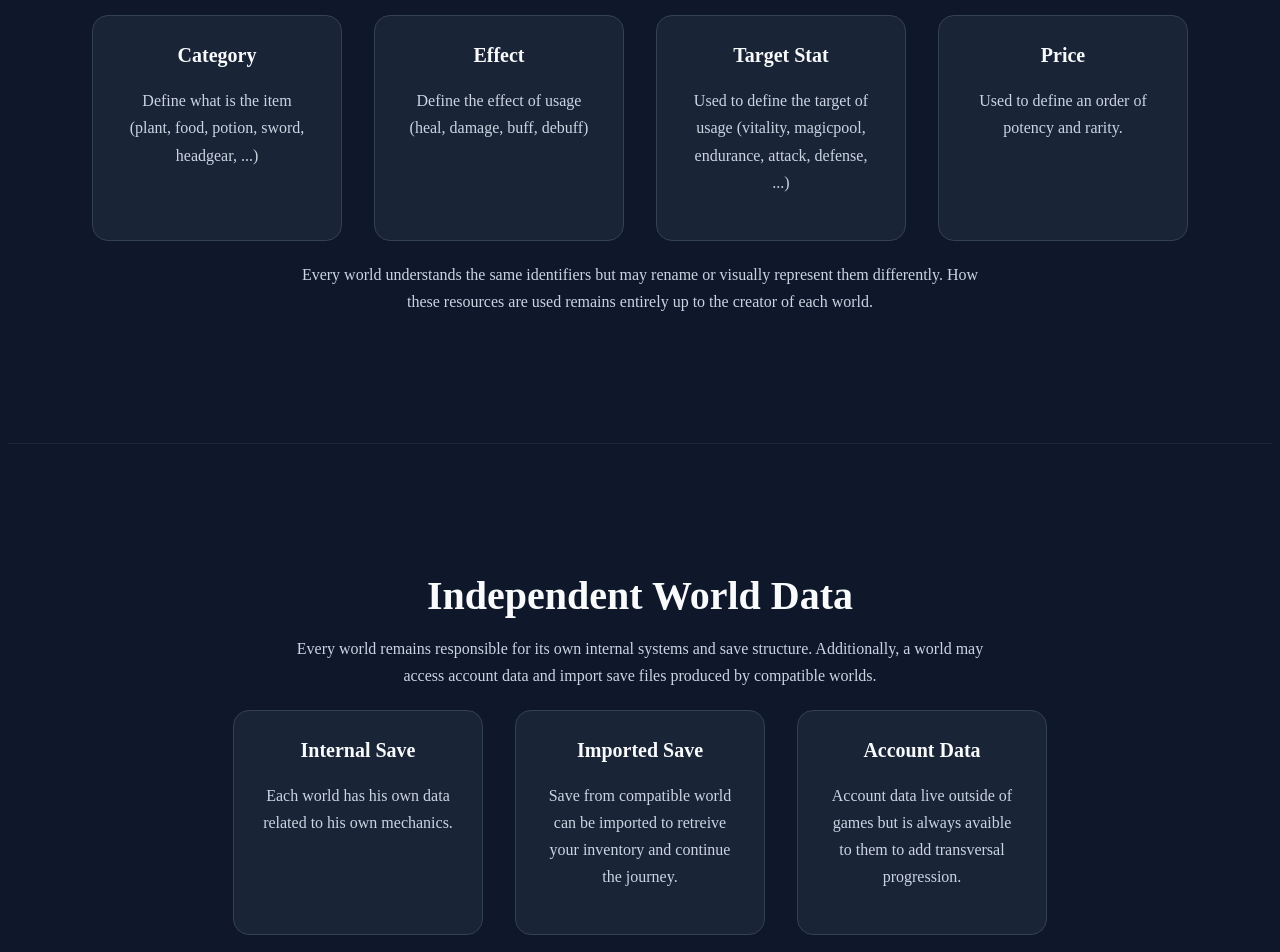
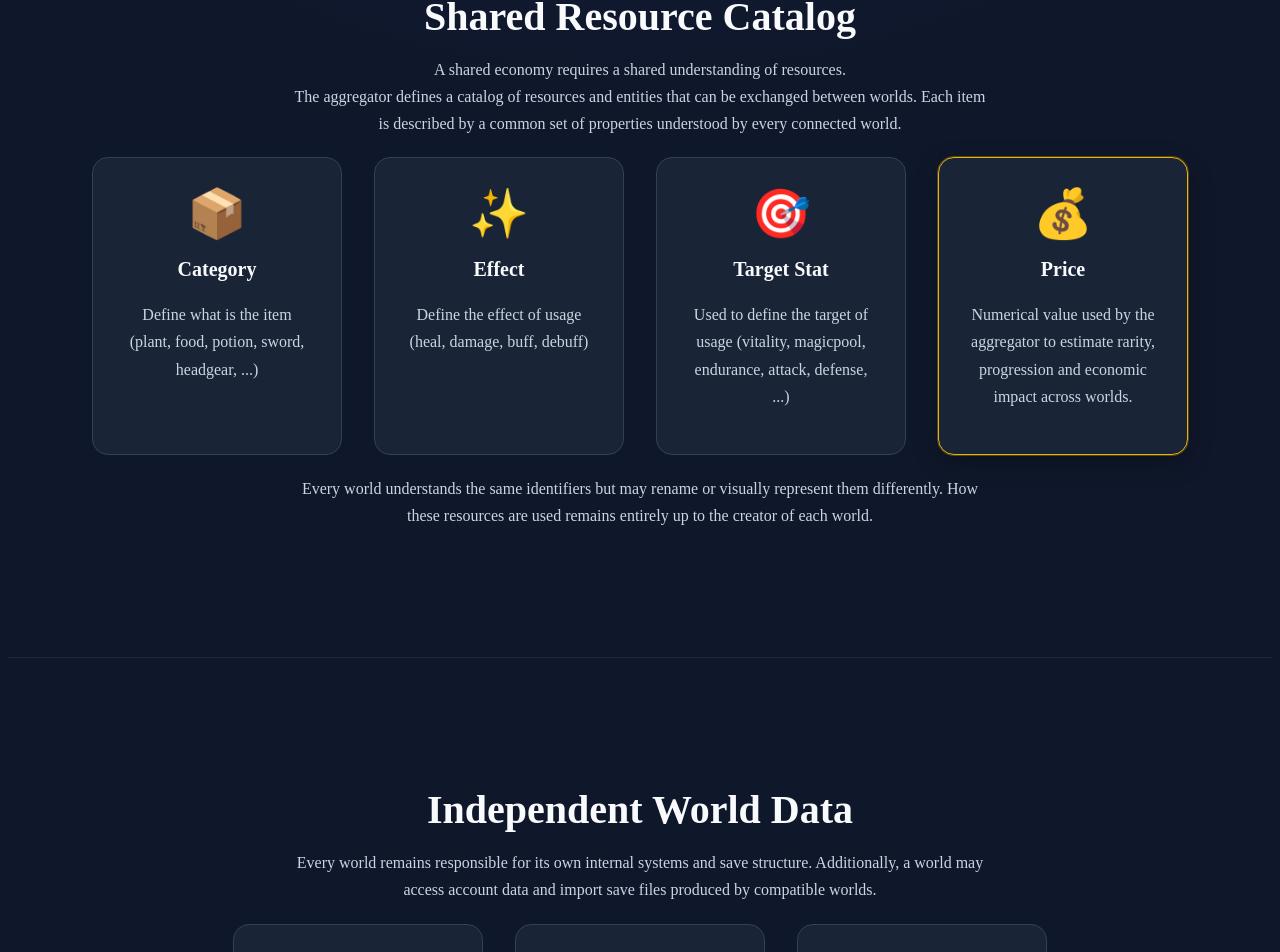
Before and after one commit to crowlas/our-connected-worlds, a React (Vite) app in the folder website/: page /technical in a window 1280 px wide. Shown: the part 854-1806 px from the top of the page. Built offline with nearby package versions, Linux system fonts and the light colour scheme; a web font is replaced by a local one.

Commit message:
card higlight

```diff
--- a/website/src/components/common/Card.tsx
+++ b/website/src/components/common/Card.tsx
@@ -1,4 +1,5 @@
 type Props = {
+  highlighted?: boolean;
   title: string;
   description: string;
 
@@ -8,6 +9,7 @@ type Props = {
 };
 
 export default function Card({
+  highlighted,
   title,
   description,
   icon,
@@ -16,7 +18,7 @@ export default function Card({
   const TitleTag = titleLevel === 3 ? "h3" : "h4";
 
   return (
-    <div className="card">
+    <div className={highlighted ? "card card-highlighted" : "card"}>
       <div className="text-center">
         {icon && <div className="card-icon">{icon}</div>}
 
--- a/website/src/index.css
+++ b/website/src/index.css
@@ -243,3 +243,11 @@ p {
 .top-nav-links a.active {
   color: #60a5fa;
 }
+
+.card-highlighted {
+  border-color: #eab308;
+
+  box-shadow:
+    0 0 0 1px rgba(234, 179, 8, 0.3),
+    0 8px 24px rgba(0, 0, 0, 0.25);
+}
--- a/website/src/pages/TechnologyPage.tsx
+++ b/website/src/pages/TechnologyPage.tsx
@@ -32,6 +32,8 @@ function HeroSection() {
             worlds to exchange information while remaining completely
             autonomous.
           </p>
+
+          <div className="travel-portal">📚</div>
         </div>
       </PageContainer>
     </Section>
@@ -56,23 +58,28 @@ function ResourceCatalogSection() {
 
           <div className="card-row">
             <Card
+              icon="📦"
               title="Category"
               description="Define what is the item (plant, food, potion, sword, headgear, ...)"
             />
 
             <Card
+              icon="✨"
               title="Effect"
               description="Define the effect of usage (heal, damage, buff, debuff)"
             />
 
             <Card
+              icon="🎯"
               title="Target Stat"
               description="Used to define the target of usage (vitality, magicpool, endurance, attack, defense, ...)"
             />
 
             <Card
+              highlighted
+              icon="💰"
               title="Price"
-              description="Used to define an order of potency and rarity."
+              description="Numerical value used by the aggregator to estimate rarity, progression and economic impact across worlds."
             />
           </div>
 
@@ -102,16 +109,19 @@ function WorldDataSection() {
 
           <div className="card-row">
             <Card
+              icon="💾"
               title="Internal Save"
               description="Each world has his own data related to his own mechanics."
             />
 
             <Card
+              icon="🔄"
               title="Imported Save"
               description="Save from compatible world can be imported to retreive your inventory and continue the journey."
             />
 
             <Card
+              icon="👤"
               title="Account Data"
               description="Account data live outside of games but is always avaible to them to add transversal progression."
             />
```
